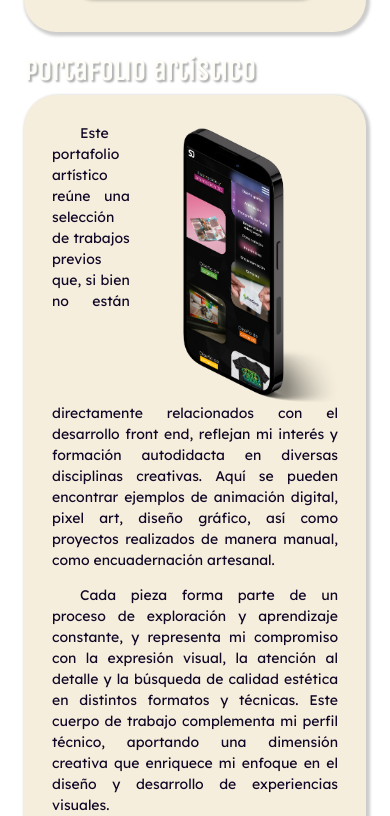
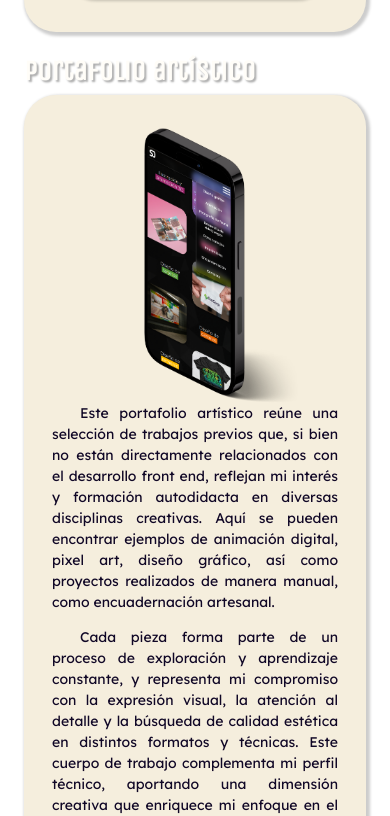
Before and after one commit to Saisoj23/UNTREF-Portafolio, a plain HTML site: page index.html in a window 390 px wide. Shown: the part 5175-5991 px from the top of the page. Drawn offline with nearby package versions, Linux system fonts and the light colour scheme; a web font is replaced by a local one.

Commit message:
Fixed a couple of mobile views

```diff
--- a/Public/index.css
+++ b/Public/index.css
@@ -176,7 +176,7 @@ main figure, main h1, main h2, main h3, main figure, main p {
     margin-bottom: 1rem;
 }
 
-main p:not(:last-child) {
+main p {
     text-indent: 2rem;
 }
 
@@ -225,7 +225,7 @@ nav a:hover {
 
 article {
     padding: 6rem 40px 40px 40px;
-    width: 80%;
+    width: 85%;
     justify-self: right;
 }
 
@@ -492,6 +492,10 @@ form {
     justify-self: center;
 }
 
+form p {
+    text-indent: 0 !important;
+}
+
 form input, form textarea {
     width: 100%;
 }
@@ -578,6 +582,13 @@ a:hover {
     filter: brightness(0) saturate(100%) invert(32%) sepia(14%) saturate(7028%) hue-rotate(337deg) brightness(89%) contrast(86%)
 }
 
+@media only screen and (min-aspect-ratio: 6/5) and (max-width: 900px) {
+    article
+    {
+        width: 80%;
+    }
+}
+
 @media only screen and (max-aspect-ratio: 6/5) {
 
     :root
@@ -649,6 +660,11 @@ a:hover {
         width: 100%;
     }
 
+    .float-right
+    {
+        float: none;
+    }
+
     #burguer
     {
         display: block;
--- a/index.html
+++ b/index.html
@@ -438,12 +438,11 @@
         <section id="portafolio"></section>
         <h2>Portafolio artístico</h2>
         <div class="content-box">
+          <img
+            class="float-right"
+            src="Public/Imagenes/phone_portfolio-2.png"
+          />
           <p>
-            <img
-              class="float-right"
-              src="Public/Imagenes/phone_portfolio-2.png"
-            />
-
             Este portafolio artístico reúne una selección de trabajos previos
             que, si bien no están directamente relacionados con el desarrollo
             front end, reflejan mi interés y formación autodidacta en diversas
```
